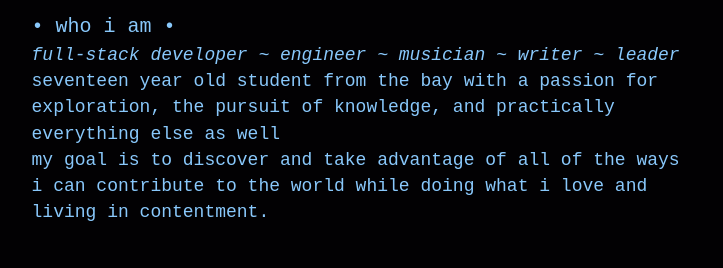
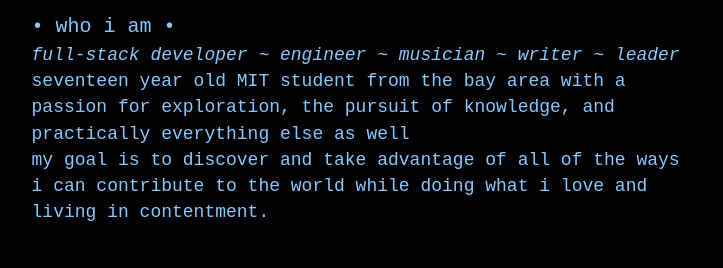
Before and after one commit to sri240/anusri-saraf-website, a Gatsby site: page / in a window 1280 px wide. Shown: the part 110-378 px from the top of the page, 148-871 px from the left. Built offline with nearby package versions, Linux system fonts and the light colour scheme; Gatsby itself is replaced by a stand-in of ours.

Commit message:
update bio

```diff
--- a/src/pages/index.js
+++ b/src/pages/index.js
@@ -224,7 +224,7 @@
         <p class="theDesc">
           <i>full-stack developer ~ engineer ~ musician ~ writer ~ leader</i>{" "}
           <br />
-          seventeen year old student from the bay with a passion for
+          seventeen year old MIT student from the bay area with a passion for
           exploration, the pursuit of knowledge, and practically everything else
           as well
           <br />
```
